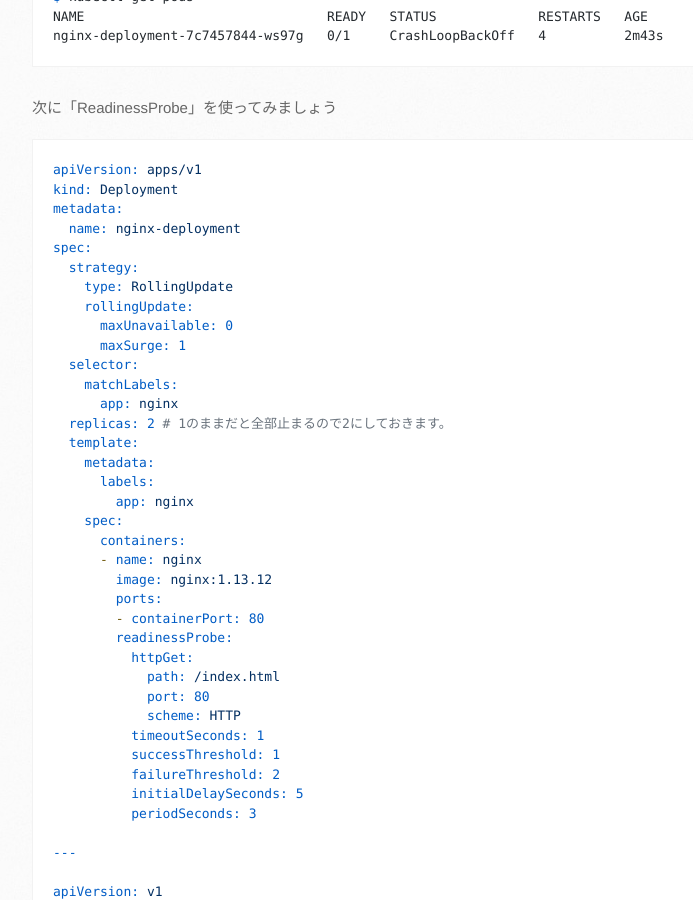
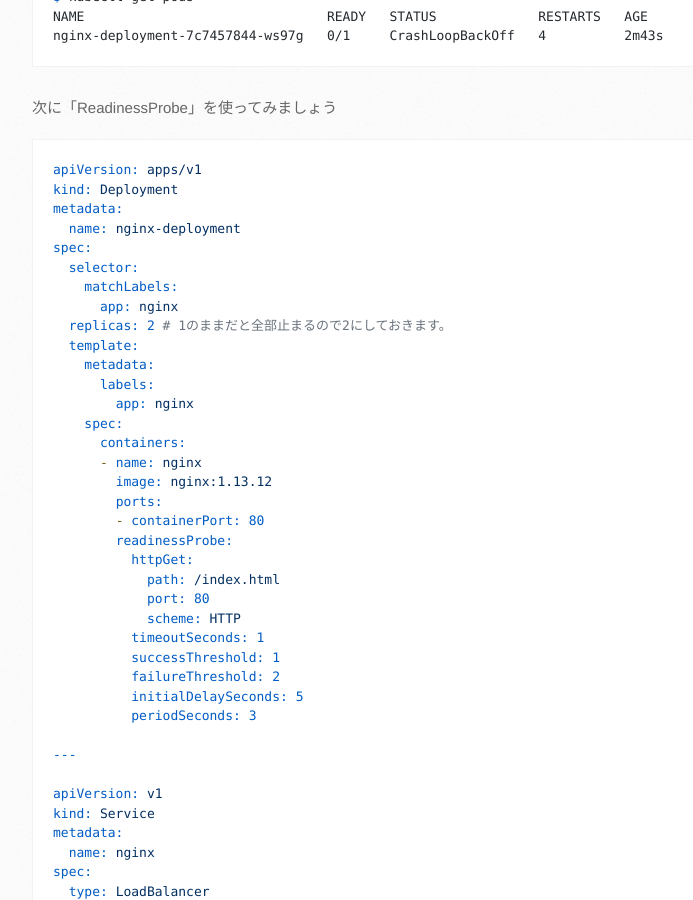
Before and after one commit to mtaketani113/mtaketani113.github.io, a Jekyll site: the page built from it/container/containerPart10.md, in a window 1280 px wide and 900 px high, scrolled down 2775 px. Shown: the whole window, without its empty margins (138-831 px from the left). Built offline with Jekyll 4.4.1, drawn with Linux system fonts in a browser that asks for light colours; comment, search, counter and statistics services are not loaded; the repository's description, which GitHub fills in, is left out; some of the changed text lies outside the part shown.

Commit message:
Yaml修正

```diff
--- a/it/container/containerPart10.md
+++ b/it/container/containerPart10.md
@@ -68,7 +68,7 @@ spec:
         image: nginx:1.13.12
         ports:
         - containerPort: 80
-        LivenessProbe: # ヘルスチェックの設定
+        livenessProbe: # ヘルスチェックの設定
           httpGet:
             path: /index.html #ヘルスチェックする
             port: 80
@@ -134,11 +134,6 @@ kind: Deployment
 metadata:
   name: nginx-deployment
 spec:
-  strategy:
-    type: RollingUpdate
-    rollingUpdate:
-      maxUnavailable: 0
-      maxSurge: 1
   selector:
     matchLabels:
       app: nginx
```
